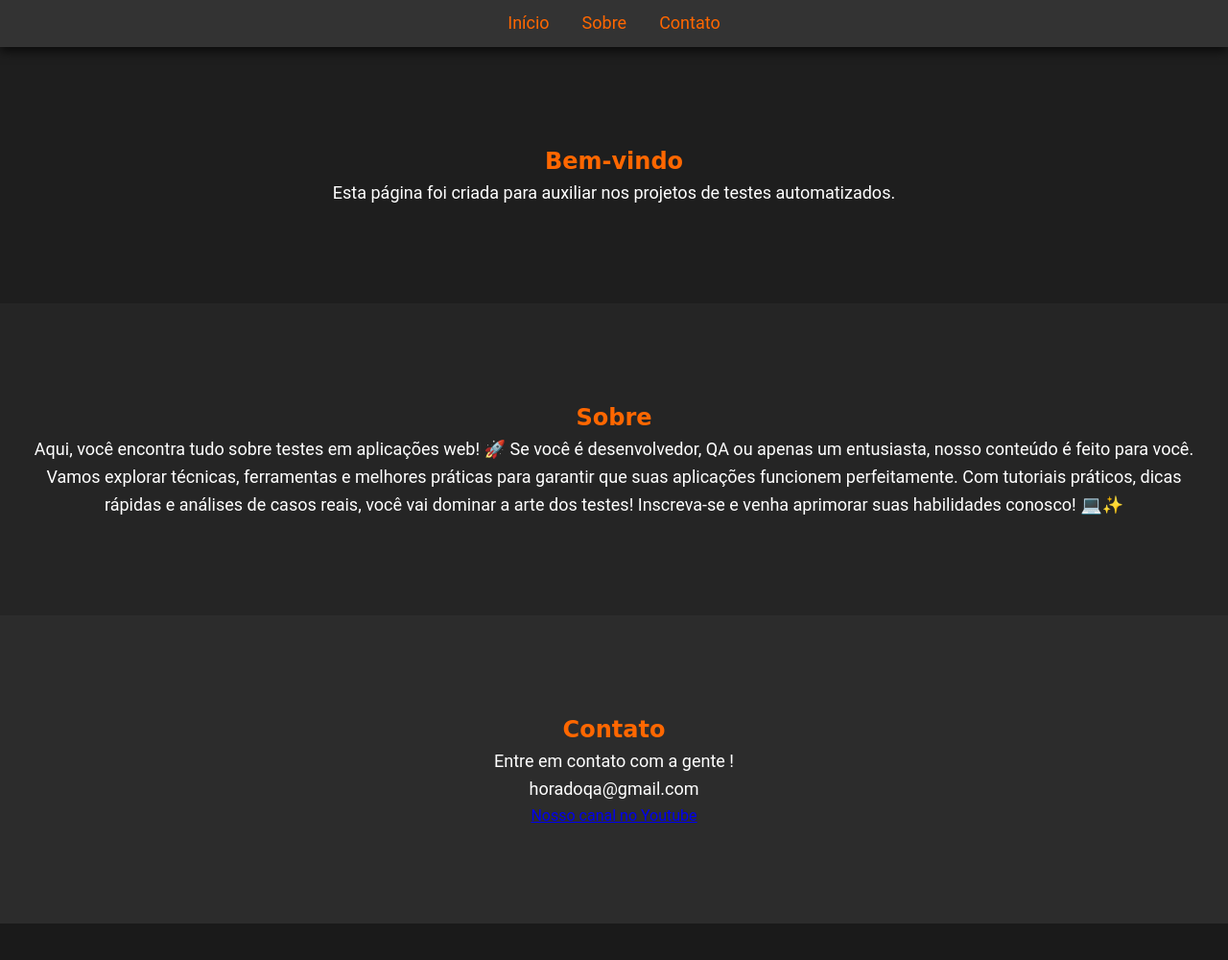
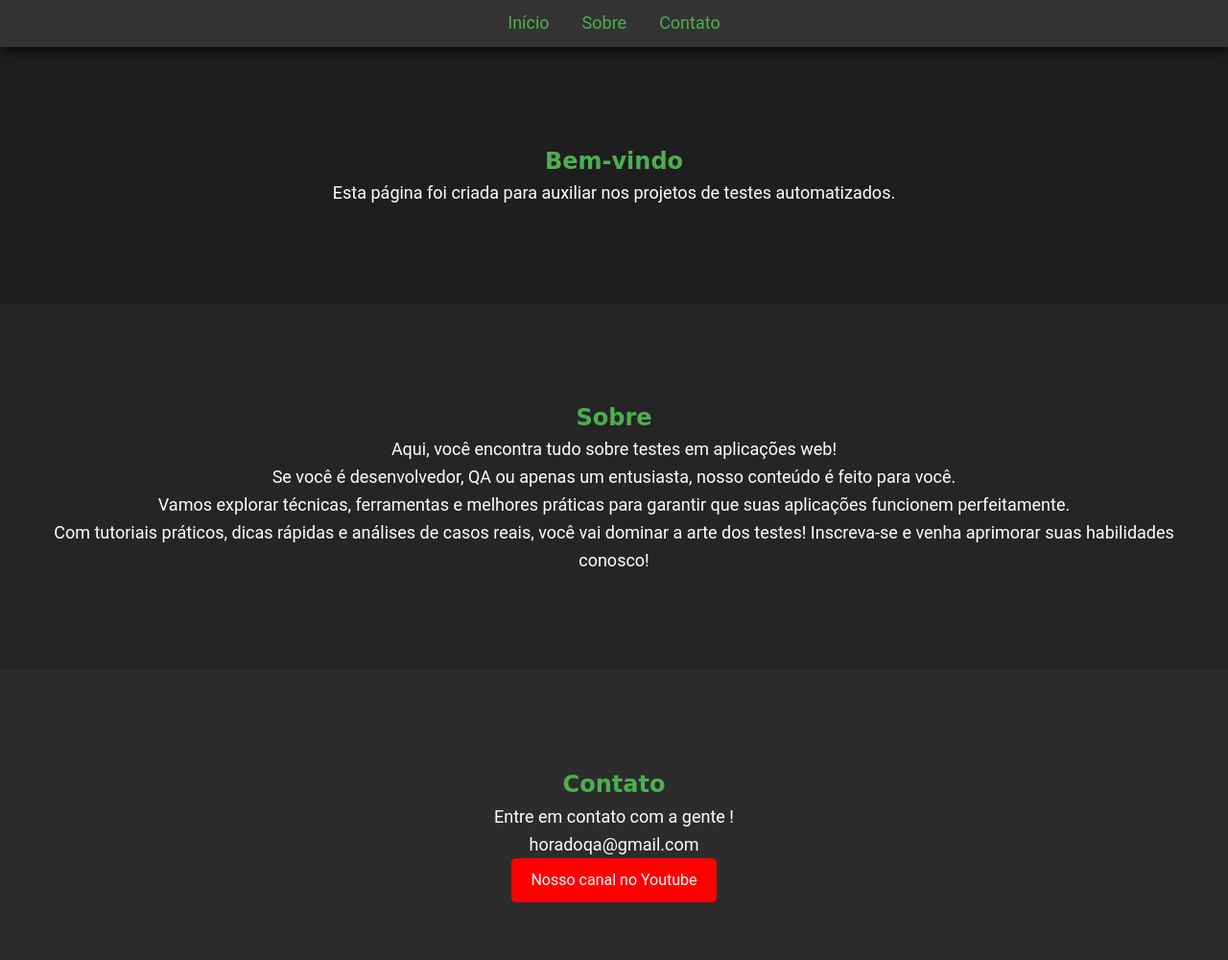
Before and after one commit to rafaelbpmt/login-horadoqa, a plain HTML site: page welcome/index.html in a window 1280 px wide. Shown: the whole page at 96% size. Before the commit the page ends 962 px from the top, so only its background shows below. Drawn offline with Linux system fonts and the light colour scheme.

Commit message:
atualizando README

```diff
--- a/style.css
+++ b/style.css
@@ -82,7 +82,7 @@
 }
 
 button:hover {
-    background-color: #56af59; /* Cinza mais claro ao passar o mouse */
+    background-color: #058509; /* Cinza mais escuro ao passar o mouse */
 }
 
 #error-message {
--- a/welcome/index.html
+++ b/welcome/index.html
@@ -27,14 +27,17 @@
 
     <section id="sobre" class="section sobre">
         <h2>Sobre</h2>
-        <p>Aqui, você encontra tudo sobre testes em aplicações web! 🚀 Se você é desenvolvedor, QA ou apenas um entusiasta, nosso conteúdo é feito para você. Vamos explorar técnicas, ferramentas e melhores práticas para garantir que suas aplicações funcionem perfeitamente. Com tutoriais práticos, dicas rápidas e análises de casos reais, você vai dominar a arte dos testes! Inscreva-se e venha aprimorar suas habilidades conosco! 💻✨</p>
+        <p>Aqui, você encontra tudo sobre testes em aplicações web! </p>
+        <p>Se você é desenvolvedor, QA ou apenas um entusiasta, nosso conteúdo é feito para você. </p>
+        <p>Vamos explorar técnicas, ferramentas e melhores práticas para garantir que suas aplicações funcionem perfeitamente.</p>
+        <p>Com tutoriais práticos, dicas rápidas e análises de casos reais, você vai dominar a arte dos testes! Inscreva-se e venha aprimorar suas habilidades conosco!</p>
     </section>
 
     <section id="contato" class="section contato">
         <h2>Contato</h2>
         <p>Entre em contato com a gente !</p>
         <p>horadoqa@gmail.com</p>
-        <a href="https://www.youtube.com/@horadoqa2/videos">Nosso canal no Youtube</p>
+        <a href="https://www.youtube.com/@horadoqa2/videos" class="youtube-button">Nosso canal no Youtube</a>
     </section>
 </body>
 </html>
--- a/welcome/style.css
+++ b/welcome/style.css
@@ -36,7 +36,7 @@
 }
 
 .menu ul li a {
-    color: #ff6700; /* Laranja Halloween */
+    color: #4CAF50; /* Laranja Halloween */
     text-decoration: none;
     font-size: 18px;
     transition: color 0.3s;
@@ -67,7 +67,7 @@
 /* Efeitos e Estilo Halloween */
 h1, h2 {
     font-family: 'Creepster', cursive; /* Fonte temática de Halloween */
-    color: #ff6700; /* Laranja Halloween */
+    color: #4CAF50; /* Laranja Halloween */
 }
 
 p {
@@ -75,3 +75,18 @@
 }
 
 @import url('https://fonts.googleapis.com/css2?family=Creepster&display=swap');
+
+.youtube-button {
+    display: inline-block; /* Para que o link se comporte como um botão */
+    padding: 10px 20px; /* Espaçamento interno */
+    background-color: #ff0000; /* Cor de fundo do botão (vermelho do YouTube) */
+    color: white; /* Cor do texto */
+    border-radius: 5px; /* Bordas arredondadas */
+    text-align: center; /* Centraliza o texto */
+    text-decoration: none; /* Remove o sublinhado */
+    transition: background-color 0.3s; /* Transição suave para o hover */
+}
+
+.youtube-button:hover {
+    background-color: #cc0000; /* Cor mais escura ao passar o mouse */
+}
```
Also changed, not shown: README.md.
